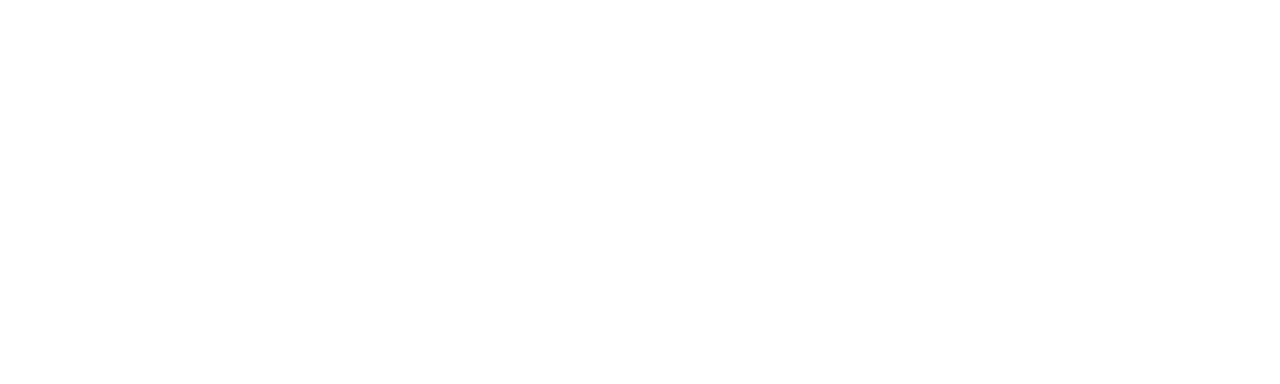
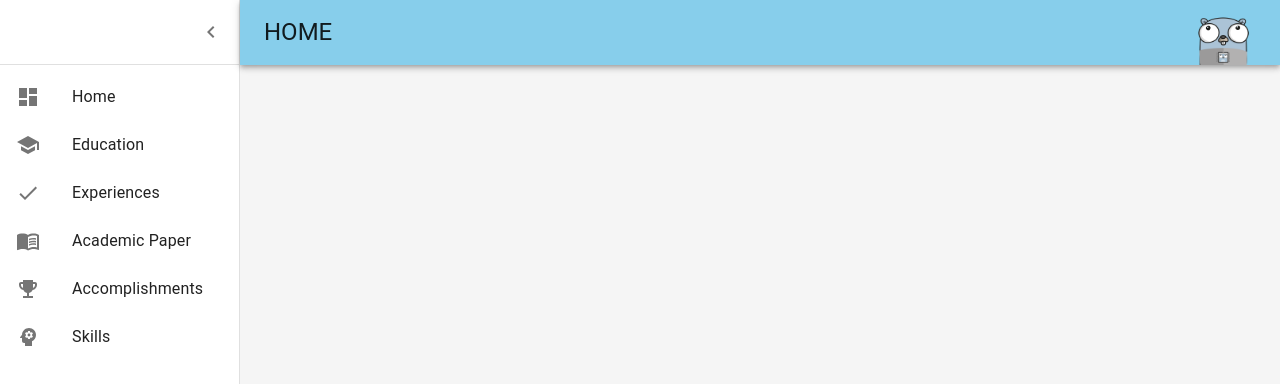
Before and after one commit to trapedev/trapedev.github.io, a React (Create React App) app in the folder app/: page /experiences in a window 1280 px wide. Before the commit this address had no page. Shown: the top 384 px of the page. Built offline with nearby package versions, Linux system fonts and the light colour scheme.

Commit message:
commit all changes

```diff
--- a/app/package.json
+++ b/app/package.json
@@ -1,6 +1,6 @@
 {
   "name": "app",
-  "homepage": "https://trapedev.github.io/",
+  "homepage": "https://trapedev.github.io/#",
   "version": "0.1.0",
   "private": true,
   "dependencies": {
--- a/app/src/router/router.tsx
+++ b/app/src/router/router.tsx
@@ -13,32 +13,32 @@ const Router = (): JSX.Element => {
     <>
       <HashRouter>
         <Routes>
-          <Route path="/#" element={<Home />} />
+          <Route path="/" element={<Home />} />
         </Routes>
       </HashRouter>
       <HashRouter>
         <Routes>
-          <Route path="/#/education" element={<Education />} />
+          <Route path="/education" element={<Education />} />
         </Routes>
       </HashRouter>
       <HashRouter>
         <Routes>
-          <Route path="/#/experiences" element={<Experiences />} />
+          <Route path="/experiences" element={<Experiences />} />
         </Routes>
       </HashRouter>
       <HashRouter>
         <Routes>
-          <Route path="/#/academic-paper" element={<AcademicPaper />} />
+          <Route path="/academic-paper" element={<AcademicPaper />} />
         </Routes>
       </HashRouter>
       <HashRouter>
         <Routes>
-          <Route path="/#/accomplishments" element={<Accomplishments />} />
+          <Route path="/accomplishments" element={<Accomplishments />} />
         </Routes>
       </HashRouter>
       <HashRouter>
         <Routes>
-          <Route path="/#/skills" element={<Skills />} />
+          <Route path="/skills" element={<Skills />} />
         </Routes>
       </HashRouter>
     </>
```
Also changed, not shown: 7 other files (tests, documents, lock files or other folders).
